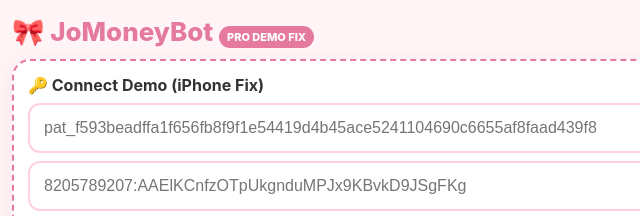
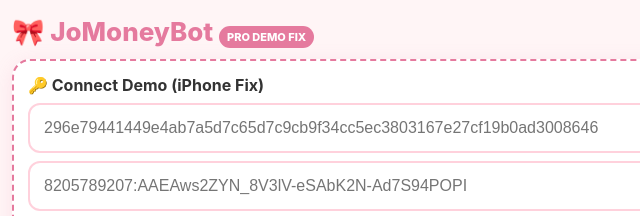
Before and after one commit to jojoikwang/jomoneybot, a plain HTML site: page index.html in a window 1280 px wide. Shown: the top 216 px of the page, 4-644 px from the left. Drawn offline with Linux system fonts and the light colour scheme.

Commit message:
Update index.html

```diff
--- a/index.html
+++ b/index.html
@@ -5,8 +5,8 @@
 <div class="header">🎀 JoMoneyBot <span style="font-size:11px;background:#e57a9e;color:white;padding:4px 8px;border-radius:20px">PRO DEMO FIX</span></div>
 <div class="card" style="border:2px dashed #e57a9e">
 <b>🔑 Connect Demo (iPhone Fix)</b>
-<input id="derivToken" placeholder="pat_f593beadffa1f656fb8f9f1e54419d4b45ace5241104690c6655af8faad439f8">
-<input id="tgToken" placeholder="8205789207:AAElKCnfzOTpUkgnduMPJx9KBvkD9JSgFKg">
+<input id="derivToken" placeholder="296e79441449e4ab7a5d7c65d7c9cb9f34cc5ec3803167e27cf19b0ad3008646">
+<input id="tgToken" placeholder="8205789207:AAEAws2ZYN_8V3lV-eSAbK2N-Ad7S94POPI">
 <input id="tgChat" placeholder="5554709965">
 <label style="font-size:13px;margin-top:10px;display:flex;gap:6px"><input type="checkbox" id="demoCheck" checked style="width:auto"> Use DEMO</label>
 <button class="continue" onclick="connectDeriv()" style="background:#ff4d8d">Connect Deriv Demo → TAP HERE</button>
```
